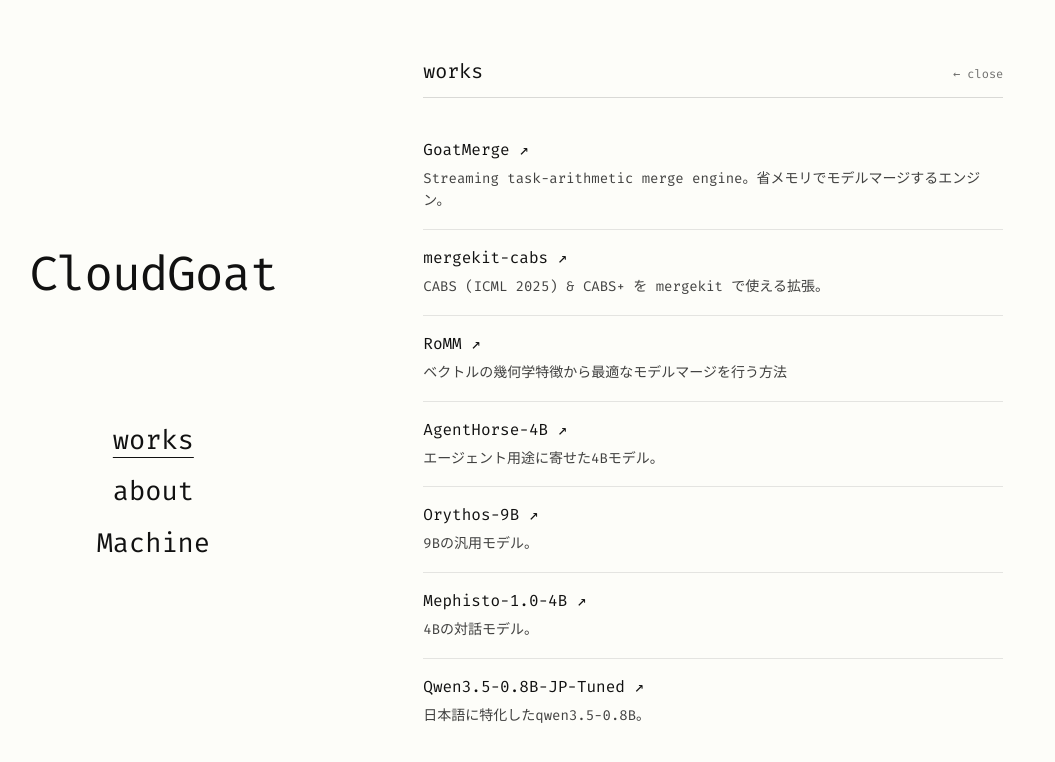
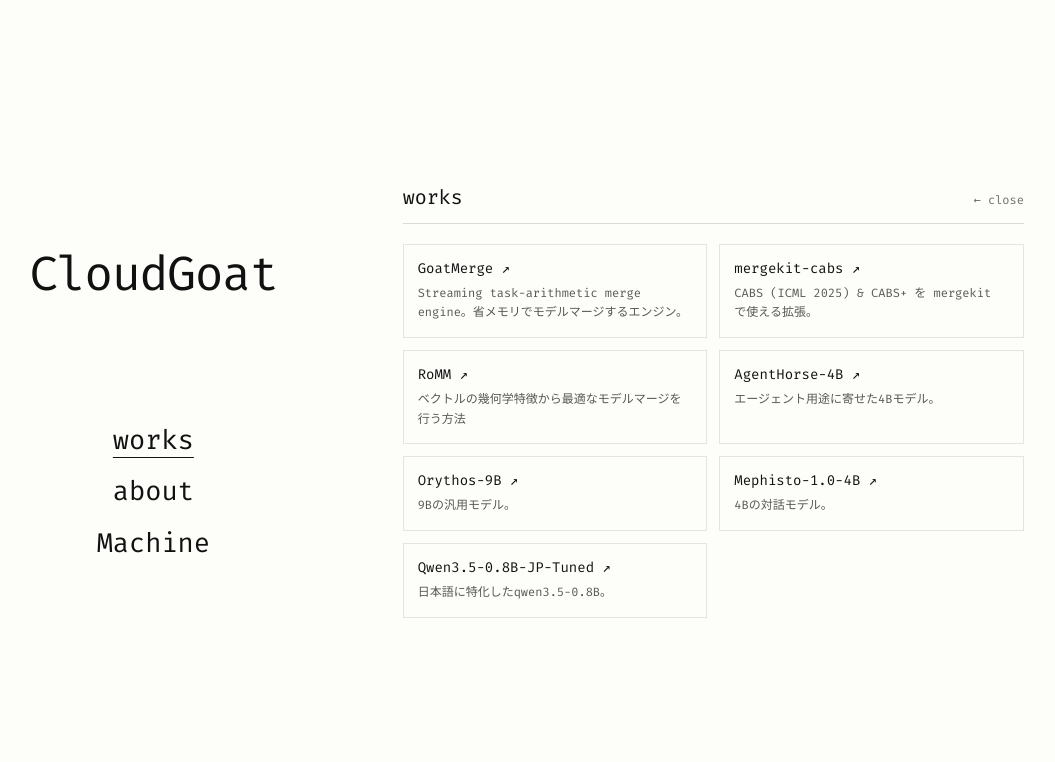
Before and after one commit to CroudGoat/Me, a React (Vite) app: page / in a window 1280 px wide. Both pictures are taken after a click on the button "works". Shown: the top 762 px of the page, without its empty margins (160-1215 px from the left). Built offline with nearby package versions, Linux system fonts and the light colour scheme.

Commit message:
Make works grid: 2-col compact cards

```diff
--- a/src/App.tsx
+++ b/src/App.tsx
@@ -150,8 +150,8 @@ export default function App() {
           )}
 
           {activeSection === 'works' && (
-            <section className="w-full max-w-[580px] text-left select-text">
-              <div className="flex items-baseline justify-between border-b border-[#111111]/15 pb-3 mb-6">
+            <section className="w-full max-w-[640px] text-left select-text">
+              <div className="flex items-baseline justify-between border-b border-[#111111]/15 pb-3 mb-5">
                 <h2 className="text-xl font-normal">works</h2>
                 <button
                   type="button"
@@ -162,23 +162,22 @@ export default function App() {
                 </button>
               </div>
 
-              <div className="divide-y divide-[#111111]/10">
+              <div className="grid grid-cols-1 sm:grid-cols-2 gap-3">
                 {WORKS.map((work) => (
-                  <div key={work.id} className="py-4 space-y-1.5">
-                    <div className="flex items-baseline justify-between gap-4">
                   <a
+                    key={work.id}
                     href={work.url}
                     target="_blank"
                     rel="noreferrer"
-                        className="text-base text-[#111111] hover:underline underline-offset-4"
+                    className="block border border-[#111111]/10 p-3.5 hover:border-[#111111]/30 transition-colors duration-150"
                   >
+                    <div className="text-sm text-[#111111] leading-snug">
                       {work.title} ↗
-                      </a>
                     </div>
-                    <p className="text-sm text-[#111111]/80 leading-relaxed">
+                    <p className="mt-1.5 text-xs text-[#111111]/70 leading-relaxed">
                       {work.description}
                     </p>
-                  </div>
+                  </a>
                 ))}
               </div>
             </section>
```
Lines whose indentation alone changed are shown as unchanged.
